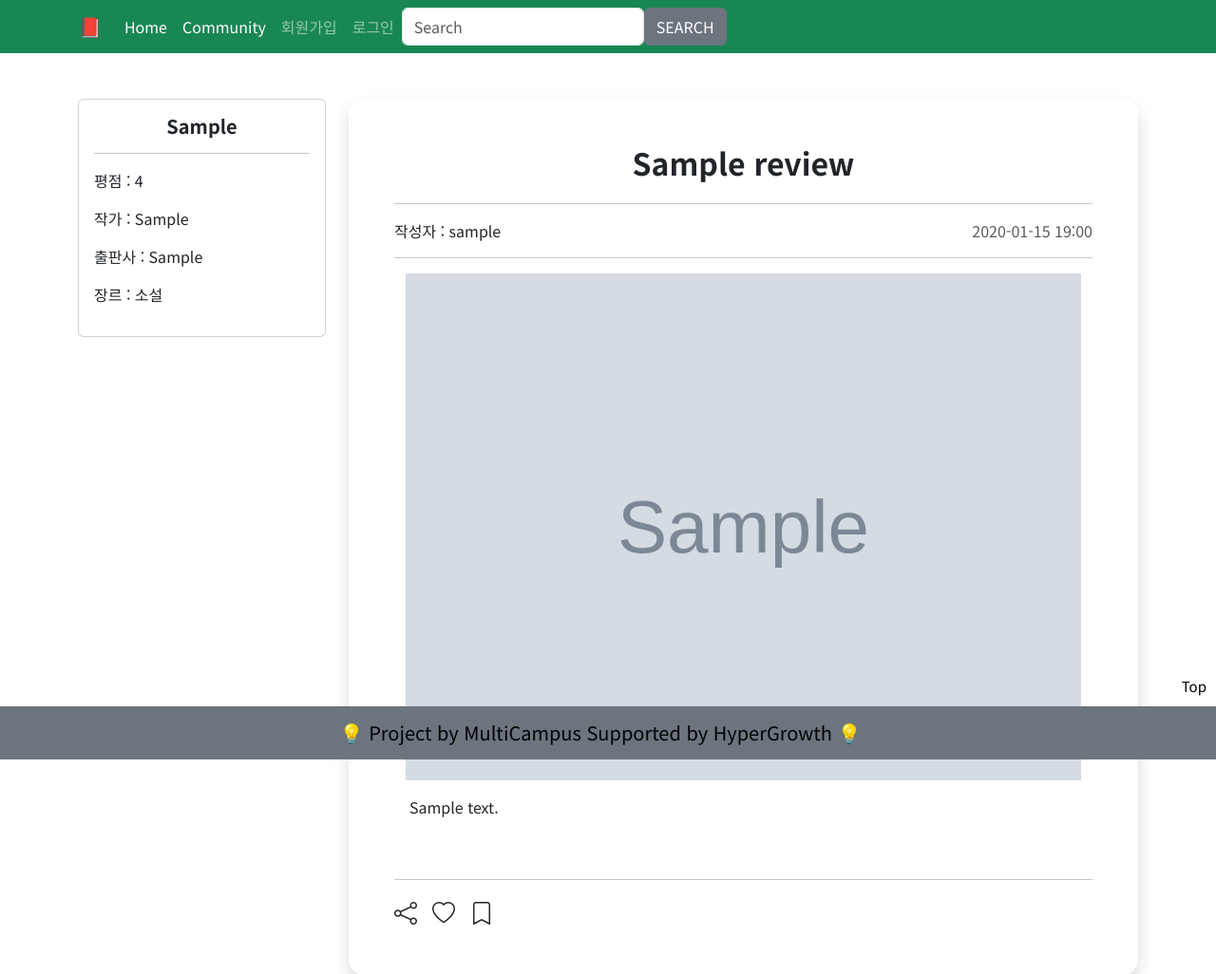
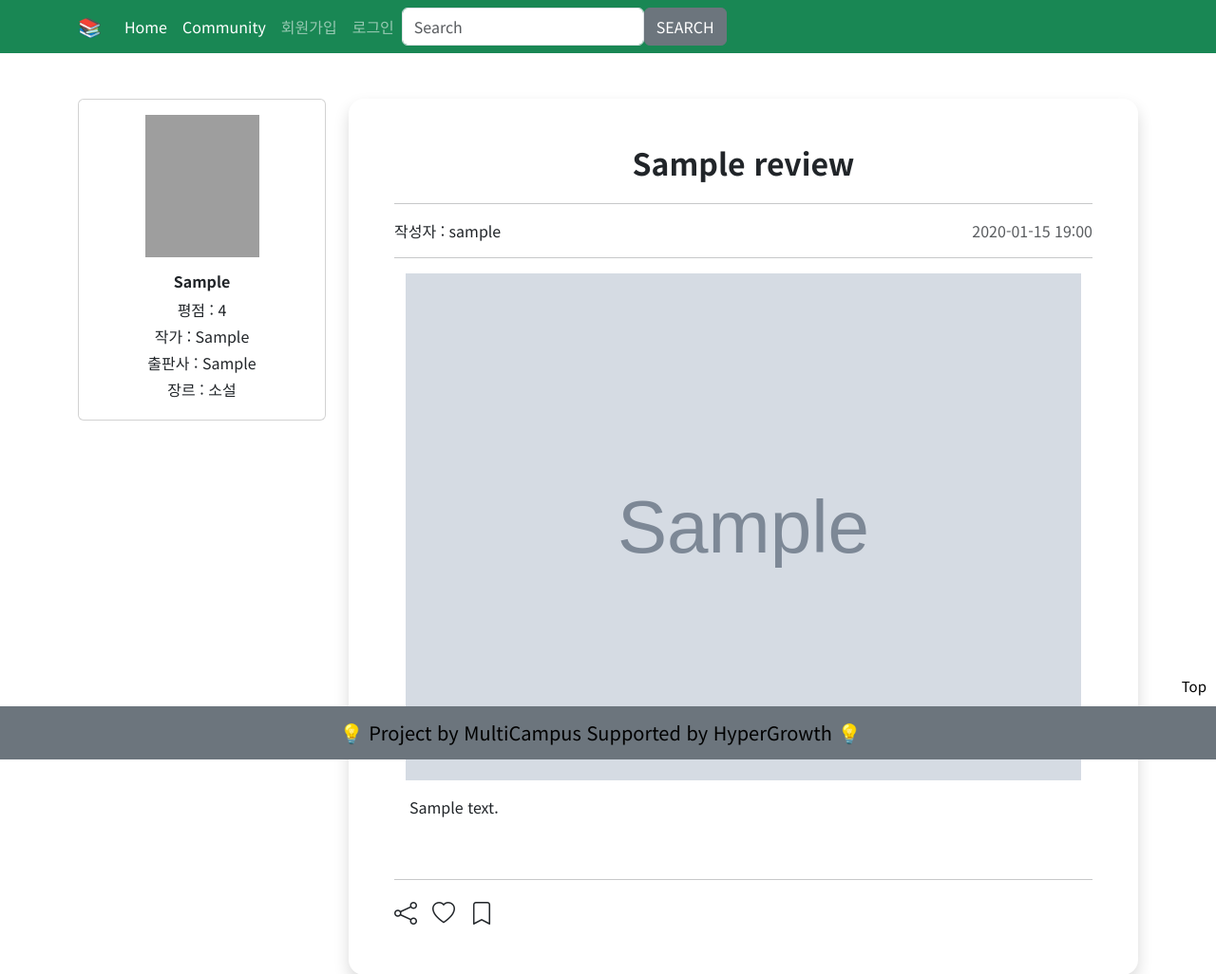
Before and after one commit to snnzzoo/221027-Pair, a Django app: page /reviews/1/ in a window 1280 px wide. Shown: the top 1026 px of the page at 95% size. Run offline with Django 3.2, Linux system fonts and the light colour scheme; tables that the repository leaves empty hold one stand-in row (values such as "Sample post"); grey boxes marked "Sample" are stand-in pictures; some libraries are stand-ins or nearby versions; grey boxes are pictures that could not be loaded.

Commit message:
SJ final

```diff
--- a/pjt/templates/navbar.html
+++ b/pjt/templates/navbar.html
@@ -4,7 +4,7 @@
       {% if request.user.is_authenticated %}
         📖
       {% else %}
-        📕
+        📚
       {% endif %}
     </a>
     <button class="navbar-toggler" type="button" data-bs-toggle="collapse" data-bs-target="#navbarNav" aria-controls="navbarNav" aria-expanded="false" aria-label="Toggle navigation">
@@ -37,7 +37,8 @@
         <form class="nav-item form-inline my-2 my-lg-0 d-flex" style="position:sticky; top:70px; right:25px;" action="{% url 'search:searchResult' %}" method="get">
           {% csrf_token %}
           <input class="form-control mr-sm-2" type="search" placeholder="Search" aria-label="Search" name="q">
-        <button class="btn btn-secondary my-2 my-sm-0" type="submit">SEARCH<i class="fas fa-search"></i></button>
+          <button class="btn btn-secondary my-2 my-sm-0" type="submit">SEARCH<i class="fas fa-search"></i>
+          </button>
         </form>
         <!-- 서치바 -->
       </ul>
--- a/reviews/templates/reviews/detail.html
+++ b/reviews/templates/reviews/detail.html
@@ -9,14 +9,13 @@
 <div class="row">
   <div class="col-sm-3">
     <div class="card my-5">
-      <div class="card-body">
-        {% comment %} <img src="{{ book_image }}" class="card-img-top rounded-1" style="width: 10rem; height: 15rem;" alt="..."> {% endcomment %}
-        <h5 class="fw-bold text-center">{{ review.book }}</h5>
-        <hr>
-        <p>평점 : {{ review.rating }}</p>
-        <p>작가 : {{ review.writer }}</p>
-        <p>출판사 : {{ review.publisher }}</p>
-        <p>장르 : {{ review.genre }}</p> <!-- 장르를 어떻게 받아 올 수 있을까? -->
+      <div class="card-body d-flex flex-column align-items-center">
+        <img src="https://picsum.photos/400/600" class="mb-3" style="width: 120px; height: 150px;" alt="bookcover">
+        <h5 class="fw-bold text-center fs-6">{{ review.book }}</h5>
+        <p class="mb-1">평점 : {{ review.rating }}</p>
+        <p class="mb-1">작가 : {{ review.writer }}</p>
+        <p class="mb-1">출판사 : {{ review.publisher }}</p>
+        <p class="mb-1">장르 : {{ review.genre }}</p> <!-- 장르를 어떻게 받아 올 수 있을까? -->
       </div>
     </div>
   </div>
```
Also changed, not shown: image/images/MOMA_water_lilies_lTXp5b7.jpg (deleted), image/images/MOMA_water_lilies_nmAsJpn.jpg (added), 1 other file. Lines whose indentation alone changed are shown as unchanged.
